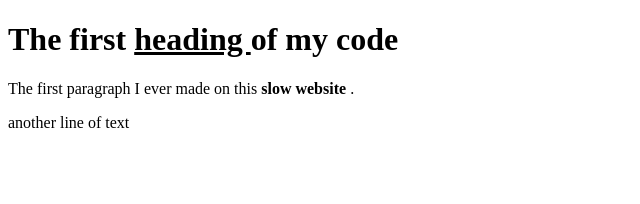
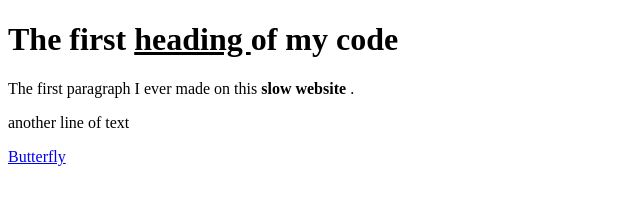
Before and after one commit to LeynaDirector/exploring-cs-LeynaDirector, a plain HTML site: page index.html in a window 1280 px wide. Shown: the full height of the page, 0-640 px from the left. Drawn offline with Linux system fonts and the light colour scheme.

Commit message:
Linked a photo of a butterfly

```diff
--- a/index.html
+++ b/index.html
@@ -4,5 +4,8 @@
   <h1>The first <u> heading </u> of my code</h1>
   <p>The first paragraph I ever made on this <b> slow website </b>.</p>
   <p>another line of text</p>
+  <p><a href="https://www.google.com/url?sa=i&url=https%3A%2F%2Fbutterfly.ucdavis.edu%2F&psig=AOvVaw2zHPD9MhWMQFnBi-NulJXL&ust=1676553883947000&source=images&cd=vfe&ved=0CA0QjhxqFwoTCKDq_4fQl_0CFQAAAAAdAAAAABAD">Butterfly</a></p>
+
+
  </body>
 </html>
```
